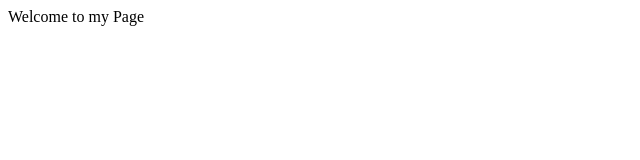
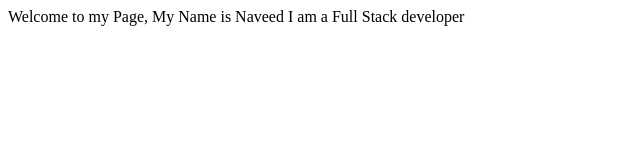
Before and after one commit to naveedmac/git_project_demo, a plain HTML site: page index.html in a window 1280 px wide. Shown: the whole page, without its empty margins (0-640 px from the left). Drawn offline with Linux system fonts and the light colour scheme.

Commit message:
Created Naveeds profile

```diff
--- a/index.html
+++ b/index.html
@@ -12,6 +12,11 @@
         <link rel="stylesheet" href="">
     </head>
     <body>
-        Welcome to my Page
+        Welcome to my Page,
+
+        My Name is Naveed
+        I am a Full Stack developer
+
+
     </body>
 </html>
```
